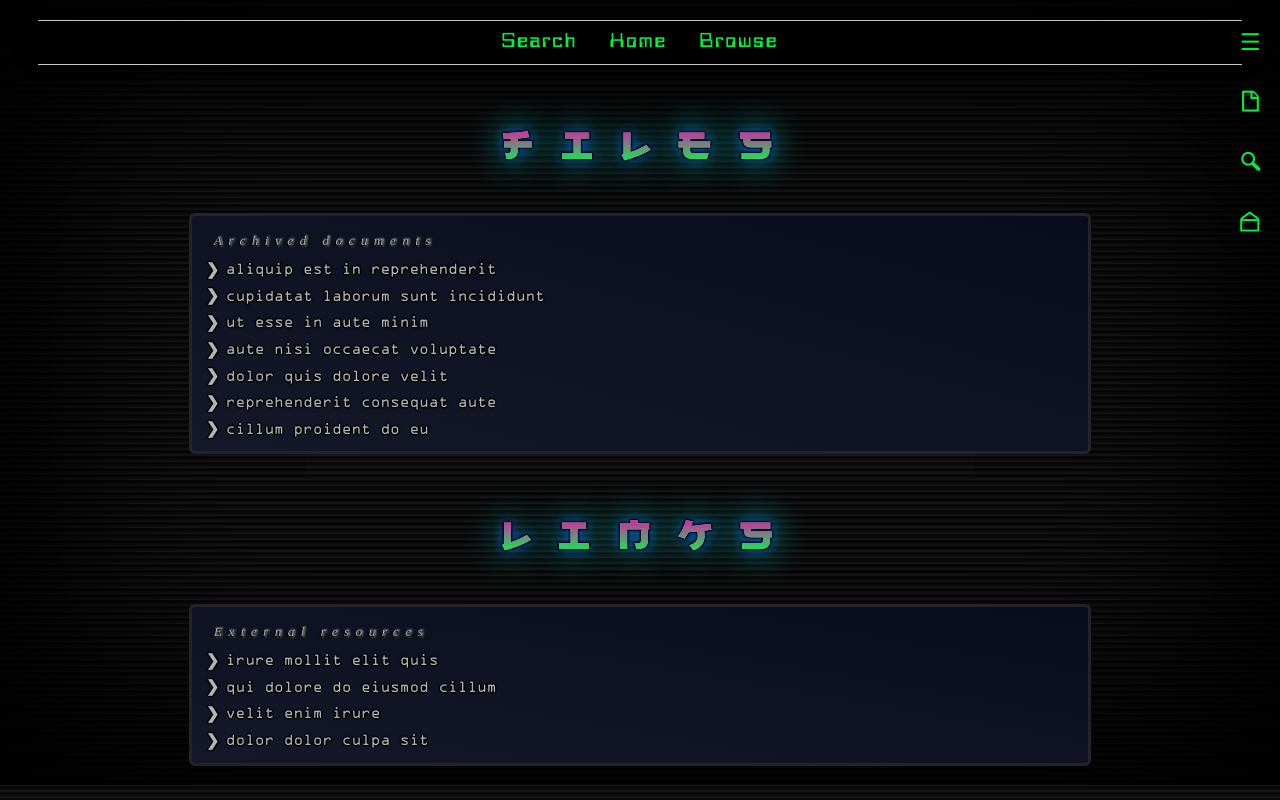
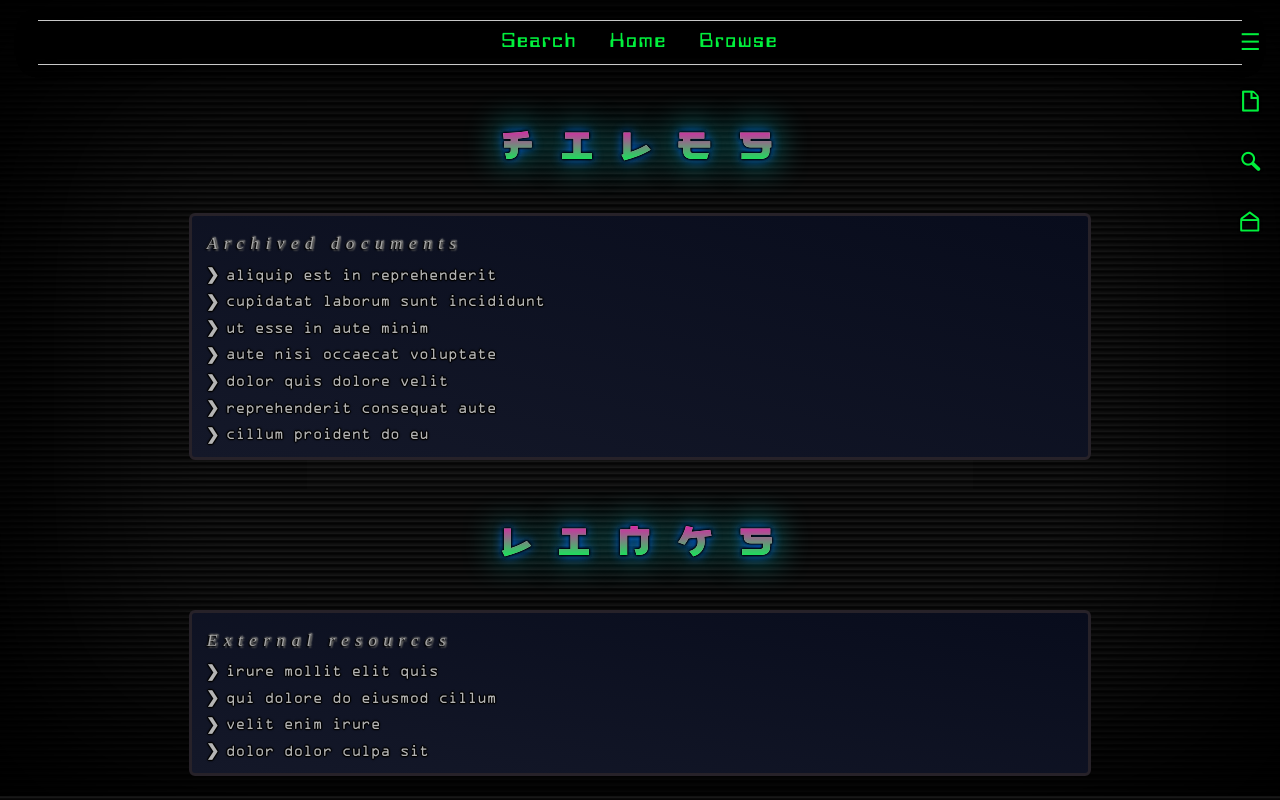
Before and after one commit to NE0N8/memory-hole, a PHP site: page /browse.php in a window 1280 px wide. Run offline with PHP 8.4, Linux system fonts and the light colour scheme; some web fonts are replaced.

Commit message:
Changed display font and style of elements.

```diff
--- a/browse.php
+++ b/browse.php
@@ -28,7 +28,7 @@
             <div><br>
                 <p data-text="F I L E S" class="sections2" style="text-shadow: none;">F I L E S</p>
                 <ul class="cell2" style="margin-bottom: 35px;">
-                    <li class="label2" style="font-size: smaller;"><i>Archived documents</i>
+                    <li class="label2" style="font-size: 13pt; font-style: italic; left: -27px; width: 80vw;"><i>Archived documents</i>
                     </li>
                     <li class="sub2"><span class="caret"></span><a class="head" href="PLACEHOLDER.jpg" target="blank_">aliquip est in reprehenderit</a>
                         <ul class="nested">
@@ -717,7 +717,7 @@
                 </ul>
                 <p data-text="L I N K S" class="sections2" style="text-shadow: none;">L I N K S</p>
                 <ul class="cell2">
-                    <li class="label2" style="font-size: smaller;"><i>External resources</i>
+                    <li class="label2" style="font-size: 13pt; font-style: italic; left: -27px; width: 80vw;"><i>External resources</i>
                     </li>
                     <li class="sub2"><span class="caret top"></span><a class="head" href="PLACEHOLDER.jpg" target="blank_">irure mollit elit quis</a>
                         <ul class="nested">
```
